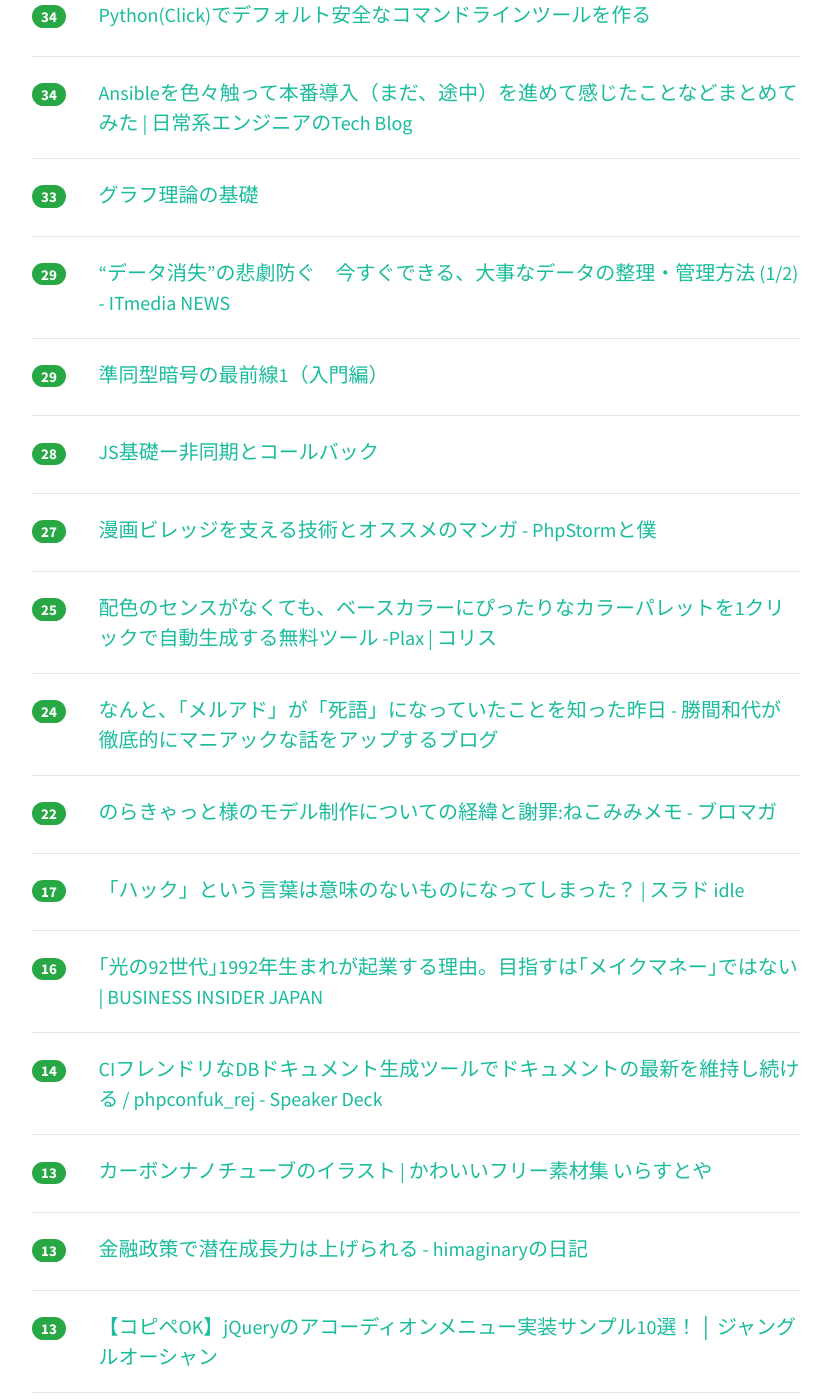
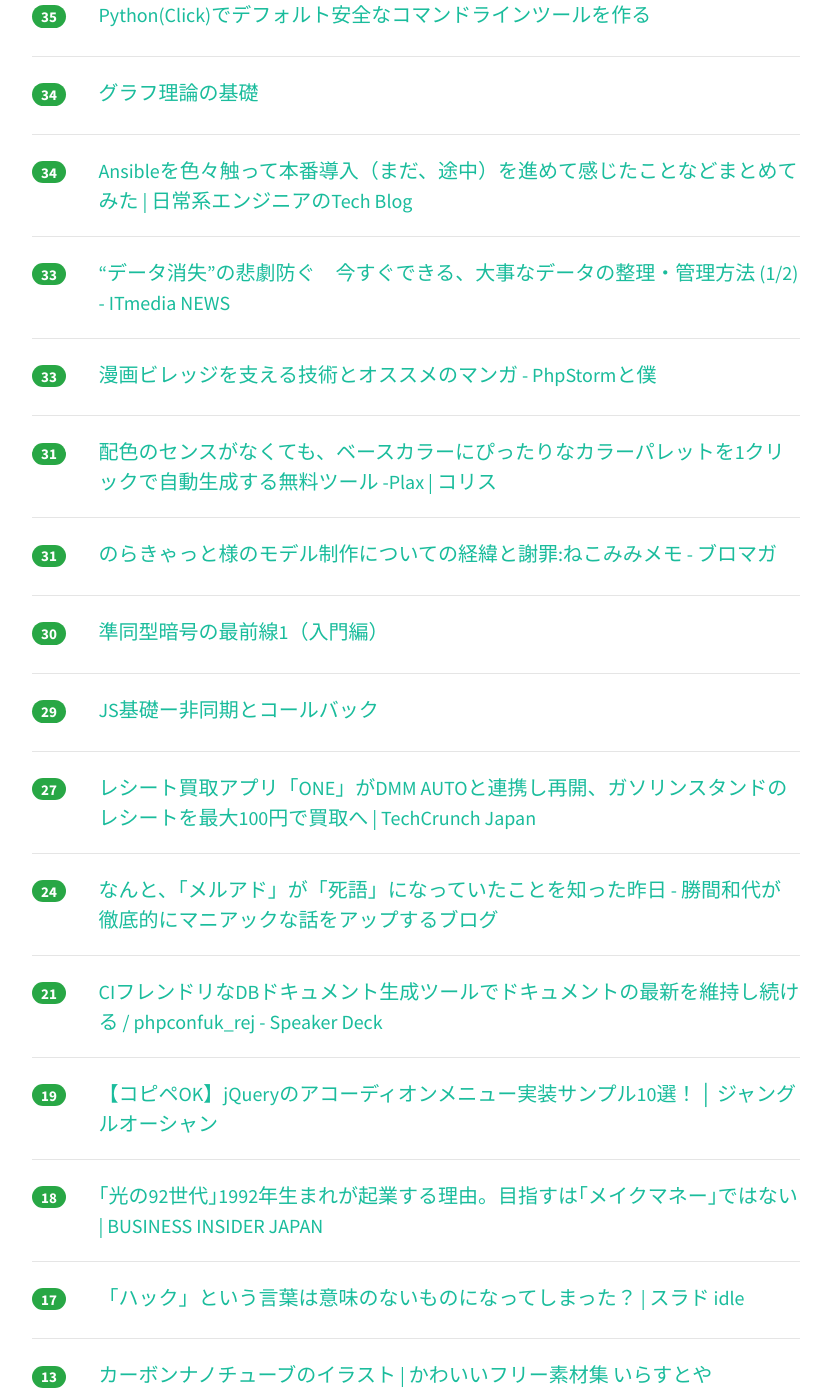
Before and after one commit to yatta47/hatena-matome-site, a Jekyll site: the page built from _posts/2018-06-18-hatena.md, in a window 1280 px wide and 1400 px high, scrolled down 1581 px. Shown: the whole window, without its empty margins (224-1055 px from the left). Built offline with Jekyll 4.4.1, drawn with Linux system fonts in a browser that asks for light colours; nearby versions of some CDN libraries; some of the changed text lies outside the part shown.

Commit message:
Updated 2018-06-18

```diff
--- a/_posts/2018-06-18-hatena.md
+++ b/_posts/2018-06-18-hatena.md
@@ -1,59 +1,69 @@
 ---
 layout: post
 title:  "2018-06-18 はてぶIT"
-date:   2018-06-18 13:02:53
+date:   2018-06-18 14:03:17
 tags: [it-hotentry]
 ---
-33 件のデータあり
+34 件のデータあり
 
 <hr><div class="row">
-<div class="col-1"><span class="badge badge-pill badge-success h2">382</span></div>
+<div class="col-1"><span class="badge badge-pill badge-success h2">426</span></div>
 <div class="col-11"><a href='https://valuable.hatenablog.com/entry/masterpieces-8' target='_blank'>上級プログラマってどんな本読んでるの？中堅プログラマがマウンティング取られないための名著8選 - 世界が幸せで在ります様に</a></div>
 </div>
 <hr>
 <div class="row">
-<div class="col-1"><span class="badge badge-pill badge-success h2">190</span></div>
+<div class="col-1"><span class="badge badge-pill badge-success h2">211</span></div>
 <div class="col-11"><a href='https://anond.hatelabo.jp/20180617200828' target='_blank'>六本木TSUTAYAに暴言吐いてる人に書店員が暴言を吐いてみる @megg637</a></div>
 </div>
 <hr>
 <div class="row">
-<div class="col-1"><span class="badge badge-pill badge-success h2">125</span></div>
+<div class="col-1"><span class="badge badge-pill badge-success h2">177</span></div>
 <div class="col-11"><a href='http://kumagi.hatenablog.com/entry/queue_struggle' target='_blank'>分散キューという名の苦しみ - Software Transactional Memo</a></div>
 </div>
 <hr>
 <div class="row">
-<div class="col-1"><span class="badge badge-pill badge-success h2">93</span></div>
+<div class="col-1"><span class="badge badge-pill badge-success h2">132</span></div>
+<div class="col-11"><a href='https://qiita.com/zk_phi/items/8a24b8ad9d1eabd364aa' target='_blank'>治安の悪い Slack Emoji を作るツールを作った</a></div>
+</div>
+<hr>
+<div class="row">
+<div class="col-1"><span class="badge badge-pill badge-success h2">127</span></div>
+<div class="col-11"><a href='https://kotobaken.jp/qa/yokuaru/qa-35/' target='_blank'>パソコンのキーボードは，なぜABC順・五十音順ではないのですか | ことばの疑問 | ことば研究館</a></div>
+</div>
+<hr>
+<div class="row">
+<div class="col-1"><span class="badge badge-pill badge-success h2">111</span></div>
 <div class="col-11"><a href='https://anond.hatelabo.jp/20180617213823' target='_blank'>一人でWEBの会社やってきて丸12年が終わった現状</a></div>
 </div>
 <hr>
 <div class="row">
-<div class="col-1"><span class="badge badge-pill badge-success h2">88</span></div>
+<div class="col-1"><span class="badge badge-pill badge-success h2">106</span></div>
 <div class="col-11"><a href='https://www.publickey1.jp/blog/18/blazorwebassemblynetwebcnet.html' target='_blank'>マイクロソフトの実験的プロダクト「Blazor」、WebAssemblyで.NETランタイムを実装。WebブラウザでC#など.NETアセンブリをそのまま実行可能に － Publickey</a></div>
 </div>
 <hr>
 <div class="row">
-<div class="col-1"><span class="badge badge-pill badge-success h2">83</span></div>
-<div class="col-11"><a href='https://kotobaken.jp/qa/yokuaru/qa-35/' target='_blank'>パソコンのキーボードは，なぜABC順・五十音順ではないのですか | ことばの疑問 | ことば研究館</a></div>
+<div class="col-1"><span class="badge badge-pill badge-success h2">99</span></div>
+<div class="col-11"><a href='https://jp.techcrunch.com/2018/06/18/bitjourney-fundraising/' target='_blank'>きっかけはクックパッドを支えた社内ツール、個人の情報発信をチームの力に変える「Kibela」が資金調達 | TechCrunch Japan</a></div>
 </div>
 <hr>
 <div class="row">
-<div class="col-1"><span class="badge badge-pill badge-success h2">77</span></div>
-<div class="col-11"><a href='https://qiita.com/zk_phi/items/8a24b8ad9d1eabd364aa' target='_blank'>治安の悪い Slack Emoji を作るツールを作った</a></div>
-</div>
-<hr>
-<div class="row">
-<div class="col-1"><span class="badge badge-pill badge-success h2">70</span></div>
+<div class="col-1"><span class="badge badge-pill badge-success h2">75</span></div>
 <div class="col-11"><a href='http://tech.mercari.com/entry/2018/06/12/110000' target='_blank'>社内の面倒な手作業はZapierにやらせよう #2 〜Webhookを使って、自動化の幅を広げる〜 - Mercari Engineering Blog</a></div>
 </div>
 <hr>
 <div class="row">
-<div class="col-1"><span class="badge badge-pill badge-success h2">64</span></div>
-<div class="col-11"><a href='https://jp.techcrunch.com/2018/06/18/bitjourney-fundraising/' target='_blank'>きっかけはクックパッドを支えた社内ツール、個人の情報発信をチームの力に変える「Kibela」が資金調達 | TechCrunch Japan</a></div>
+<div class="col-1"><span class="badge badge-pill badge-success h2">67</span></div>
+<div class="col-11"><a href='http://blog.a-know.me/entry/2018/06/17/220222' target='_blank'>安価なGKE（k8s）クラスタを作って趣味開発に活用する - えいのうにっき</a></div>
 </div>
 <hr>
 <div class="row">
-<div class="col-1"><span class="badge badge-pill badge-success h2">60</span></div>
-<div class="col-11"><a href='http://blog.a-know.me/entry/2018/06/17/220222' target='_blank'>安価なGKE（k8s）クラスタを作って趣味開発に活用する - えいのうにっき</a></div>
+<div class="col-1"><span class="badge badge-pill badge-success h2">50</span></div>
+<div class="col-11"><a href='https://news.mynavi.jp/article/20180618-647436/' target='_blank'>毎日使えるBashコマンドテクニック | マイナビニュース</a></div>
+</div>
+<hr>
+<div class="row">
+<div class="col-1"><span class="badge badge-pill badge-success h2">40</span></div>
+<div class="col-11"><a href='https://memo.yuuk.io/entry/2018/06/18/003157' target='_blank'>TCP接続を集約表示するlstfでNetlinkにより実行速度が1.6倍になった - ゆううきメモ</a></div>
 </div>
 <hr>
 <div class="row">
@@ -62,18 +72,13 @@ tags: [it-hotentry]
 </div>
 <hr>
 <div class="row">
-<div class="col-1"><span class="badge badge-pill badge-success h2">36</span></div>
-<div class="col-11"><a href='https://news.mynavi.jp/article/20180618-647436/' target='_blank'>毎日使えるBashコマンドテクニック | マイナビニュース</a></div>
-</div>
-<hr>
-<div class="row">
 <div class="col-1"><span class="badge badge-pill badge-success h2">35</span></div>
-<div class="col-11"><a href='https://memo.yuuk.io/entry/2018/06/18/003157' target='_blank'>TCP接続を集約表示するlstfでNetlinkにより実行速度が1.6倍になった - ゆううきメモ</a></div>
+<div class="col-11"><a href='https://qiita.com/shiimaxx/items/654763a9d7481f3c0188' target='_blank'>Python(Click)でデフォルト安全なコマンドラインツールを作る</a></div>
 </div>
 <hr>
 <div class="row">
 <div class="col-1"><span class="badge badge-pill badge-success h2">34</span></div>
-<div class="col-11"><a href='https://qiita.com/shiimaxx/items/654763a9d7481f3c0188' target='_blank'>Python(Click)でデフォルト安全なコマンドラインツールを作る</a></div>
+<div class="col-11"><a href='https://qiita.com/maskot1977/items/e1819b7a1053eb9f7d61' target='_blank'>グラフ理論の基礎</a></div>
 </div>
 <hr>
 <div class="row">
@@ -83,32 +88,37 @@ tags: [it-hotentry]
 <hr>
 <div class="row">
 <div class="col-1"><span class="badge badge-pill badge-success h2">33</span></div>
-<div class="col-11"><a href='https://qiita.com/maskot1977/items/e1819b7a1053eb9f7d61' target='_blank'>グラフ理論の基礎</a></div>
+<div class="col-11"><a href='http://www.itmedia.co.jp/news/articles/1806/18/news028.html' target='_blank'>“データ消失”の悲劇防ぐ　今すぐできる、大事なデータの整理・管理方法 (1/2) - ITmedia NEWS</a></div>
+</div>
+<hr>
+<div class="row">
+<div class="col-1"><span class="badge badge-pill badge-success h2">33</span></div>
+<div class="col-11"><a href='http://vexus2.hatenablog.jp/entry/manga-village-technology' target='_blank'>漫画ビレッジを支える技術とオススメのマンガ - PhpStormと僕</a></div>
+</div>
+<hr>
+<div class="row">
+<div class="col-1"><span class="badge badge-pill badge-success h2">31</span></div>
+<div class="col-11"><a href='https://coliss.com/articles/build-websites/operation/design/ui-color-palette-generator-plax.html' target='_blank'>配色のセンスがなくても、ベースカラーにぴったりなカラーパレットを1クリックで自動生成する無料ツール -Plax | コリス</a></div>
+</div>
+<hr>
+<div class="row">
+<div class="col-1"><span class="badge badge-pill badge-success h2">31</span></div>
+<div class="col-11"><a href='http://ch.nicovideo.jp/nekomimi/blomaga/ar1579494?_topic=nicovideo_user_blomaga_upload' target='_blank'>のらきゃっと様のモデル制作についての経緯と謝罪:ねこみみメモ - ブロマガ</a></div>
+</div>
+<hr>
+<div class="row">
+<div class="col-1"><span class="badge badge-pill badge-success h2">30</span></div>
+<div class="col-11"><a href='https://qiita.com/herumi/items/d8645efe2cc5be2e7ee3' target='_blank'>準同型暗号の最前線1（入門編）</a></div>
 </div>
 <hr>
 <div class="row">
 <div class="col-1"><span class="badge badge-pill badge-success h2">29</span></div>
-<div class="col-11"><a href='http://www.itmedia.co.jp/news/articles/1806/18/news028.html' target='_blank'>“データ消失”の悲劇防ぐ　今すぐできる、大事なデータの整理・管理方法 (1/2) - ITmedia NEWS</a></div>
-</div>
-<hr>
-<div class="row">
-<div class="col-1"><span class="badge badge-pill badge-success h2">29</span></div>
-<div class="col-11"><a href='https://qiita.com/herumi/items/d8645efe2cc5be2e7ee3' target='_blank'>準同型暗号の最前線1（入門編）</a></div>
-</div>
-<hr>
-<div class="row">
-<div class="col-1"><span class="badge badge-pill badge-success h2">28</span></div>
 <div class="col-11"><a href='https://qiita.com/haoyu_ma/items/bbb96193733419a07bd2' target='_blank'>JS基礎ー非同期とコールバック</a></div>
 </div>
 <hr>
 <div class="row">
 <div class="col-1"><span class="badge badge-pill badge-success h2">27</span></div>
-<div class="col-11"><a href='http://vexus2.hatenablog.jp/entry/manga-village-technology' target='_blank'>漫画ビレッジを支える技術とオススメのマンガ - PhpStormと僕</a></div>
-</div>
-<hr>
-<div class="row">
-<div class="col-1"><span class="badge badge-pill badge-success h2">25</span></div>
-<div class="col-11"><a href='https://coliss.com/articles/build-websites/operation/design/ui-color-palette-generator-plax.html' target='_blank'>配色のセンスがなくても、ベースカラーにぴったりなカラーパレットを1クリックで自動生成する無料ツール -Plax | コリス</a></div>
+<div class="col-11"><a href='https://jp.techcrunch.com/2018/06/18/one-dmm-auto/' target='_blank'>レシート買取アプリ「ONE」がDMM AUTOと連携し再開、ガソリンスタンドのレシートを最大100円で買取へ | TechCrunch Japan</a></div>
 </div>
 <hr>
 <div class="row">
@@ -117,23 +127,23 @@ tags: [it-hotentry]
 </div>
 <hr>
 <div class="row">
-<div class="col-1"><span class="badge badge-pill badge-success h2">22</span></div>
-<div class="col-11"><a href='http://ch.nicovideo.jp/nekomimi/blomaga/ar1579494?_topic=nicovideo_user_blomaga_upload' target='_blank'>のらきゃっと様のモデル制作についての経緯と謝罪:ねこみみメモ - ブロマガ</a></div>
+<div class="col-1"><span class="badge badge-pill badge-success h2">21</span></div>
+<div class="col-11"><a href='https://speakerdeck.com/k1low/phpconfuk-rej?slide=1' target='_blank'>CIフレンドリなDBドキュメント生成ツールでドキュメントの最新を維持し続ける / phpconfuk_rej - Speaker Deck</a></div>
+</div>
+<hr>
+<div class="row">
+<div class="col-1"><span class="badge badge-pill badge-success h2">19</span></div>
+<div class="col-11"><a href='https://www.jungleocean.com/programming/180618jquery-accordion' target='_blank'>【コピペOK】jQueryのアコーディオンメニュー実装サンプル10選！ │ ジャングルオーシャン</a></div>
+</div>
+<hr>
+<div class="row">
+<div class="col-1"><span class="badge badge-pill badge-success h2">18</span></div>
+<div class="col-11"><a href='https://www.businessinsider.jp/post-169430' target='_blank'>｢光の92世代｣1992年生まれが起業する理由。目指すは｢メイクマネー｣ではない | BUSINESS INSIDER JAPAN</a></div>
 </div>
 <hr>
 <div class="row">
 <div class="col-1"><span class="badge badge-pill badge-success h2">17</span></div>
 <div class="col-11"><a href='https://idle.srad.jp/story/18/06/16/2246236/' target='_blank'>「ハック」という言葉は意味のないものになってしまった？ | スラド idle</a></div>
-</div>
-<hr>
-<div class="row">
-<div class="col-1"><span class="badge badge-pill badge-success h2">16</span></div>
-<div class="col-11"><a href='https://www.businessinsider.jp/post-169430' target='_blank'>｢光の92世代｣1992年生まれが起業する理由。目指すは｢メイクマネー｣ではない | BUSINESS INSIDER JAPAN</a></div>
-</div>
-<hr>
-<div class="row">
-<div class="col-1"><span class="badge badge-pill badge-success h2">14</span></div>
-<div class="col-11"><a href='https://speakerdeck.com/k1low/phpconfuk-rej?slide=1' target='_blank'>CIフレンドリなDBドキュメント生成ツールでドキュメントの最新を維持し続ける / phpconfuk_rej - Speaker Deck</a></div>
 </div>
 <hr>
 <div class="row">
@@ -148,7 +158,7 @@ tags: [it-hotentry]
 <hr>
 <div class="row">
 <div class="col-1"><span class="badge badge-pill badge-success h2">13</span></div>
-<div class="col-11"><a href='https://www.jungleocean.com/programming/180618jquery-accordion' target='_blank'>【コピペOK】jQueryのアコーディオンメニュー実装サンプル10選！ │ ジャングルオーシャン</a></div>
+<div class="col-11"><a href='https://gigazine.net/news/20180617-china-track-citizen-cars-rfid-chip/' target='_blank'>車への無線IDチップ取り付けが義務化へ、中国でさらなる監視強化か - GIGAZINE</a></div>
 </div>
 <hr>
 <div class="row">
@@ -157,17 +167,12 @@ tags: [it-hotentry]
 </div>
 <hr>
 <div class="row">
-<div class="col-1"><span class="badge badge-pill badge-success h2">12</span></div>
-<div class="col-11"><a href='https://gigazine.net/news/20180617-china-track-citizen-cars-rfid-chip/' target='_blank'>車への無線IDチップ取り付けが義務化へ、中国でさらなる監視強化か - GIGAZINE</a></div>
-</div>
-<hr>
-<div class="row">
 <div class="col-1"><span class="badge badge-pill badge-success h2">1</span></div>
 <div class="col-11"><a href='http://d.hatena.ne.jp/nowokay/20180617#1529239404' target='_blank'>Java11ではjavacせずにJavaファイルが実行できるようになる - きしだのはてな</a></div>
 </div>
 <hr>
 <div class="row">
-<div class="col-1"><span class="badge badge-pill badge-success h2">0</span></div>
+<div class="col-1"><span class="badge badge-pill badge-success h2">1</span></div>
 <div class="col-11"><a href='http://tomatoes.michikusa.jp/tool.html#14' target='_blank'>ソフトウェア - SpareBlade</a></div>
 </div>
 <hr>
```
